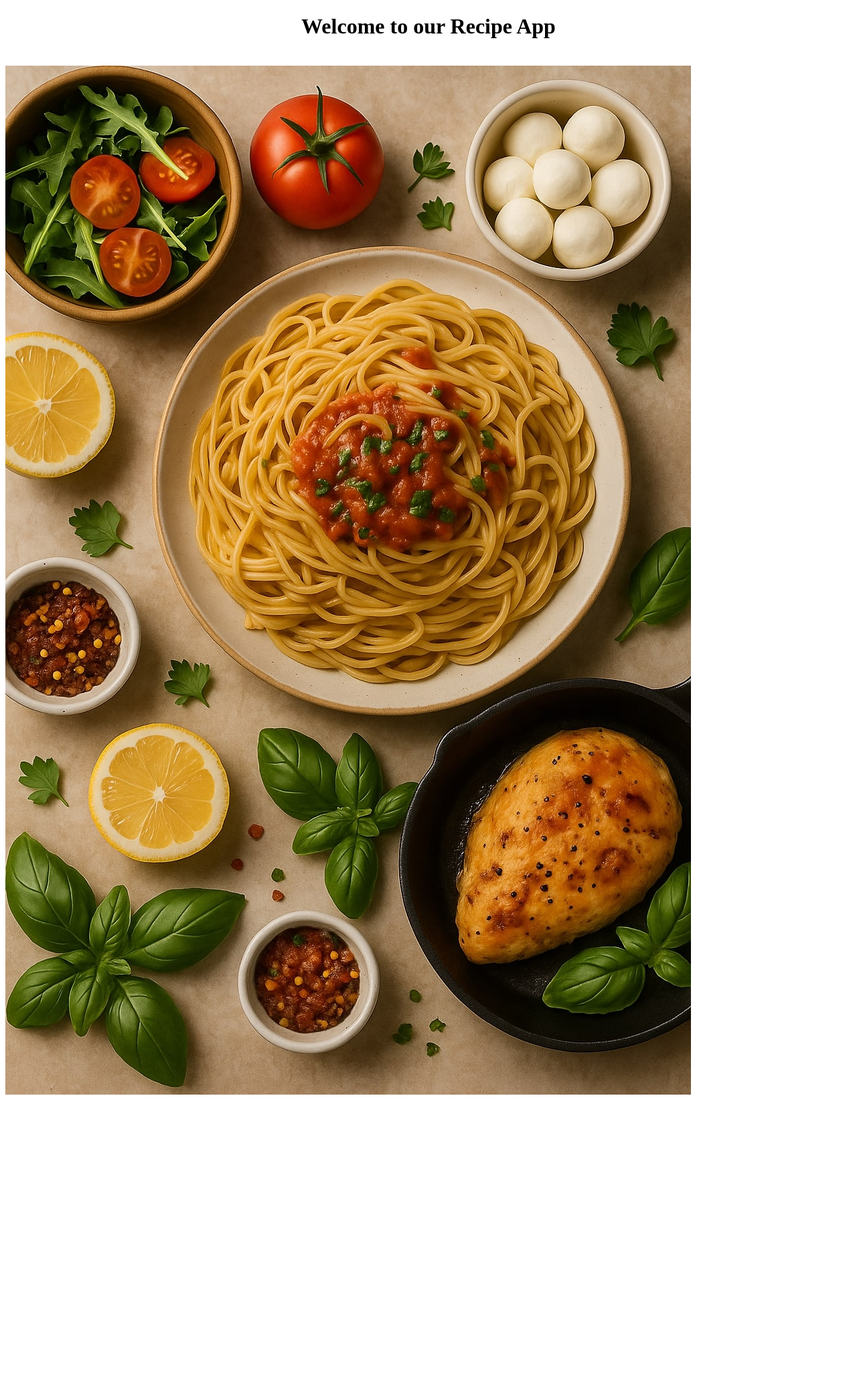
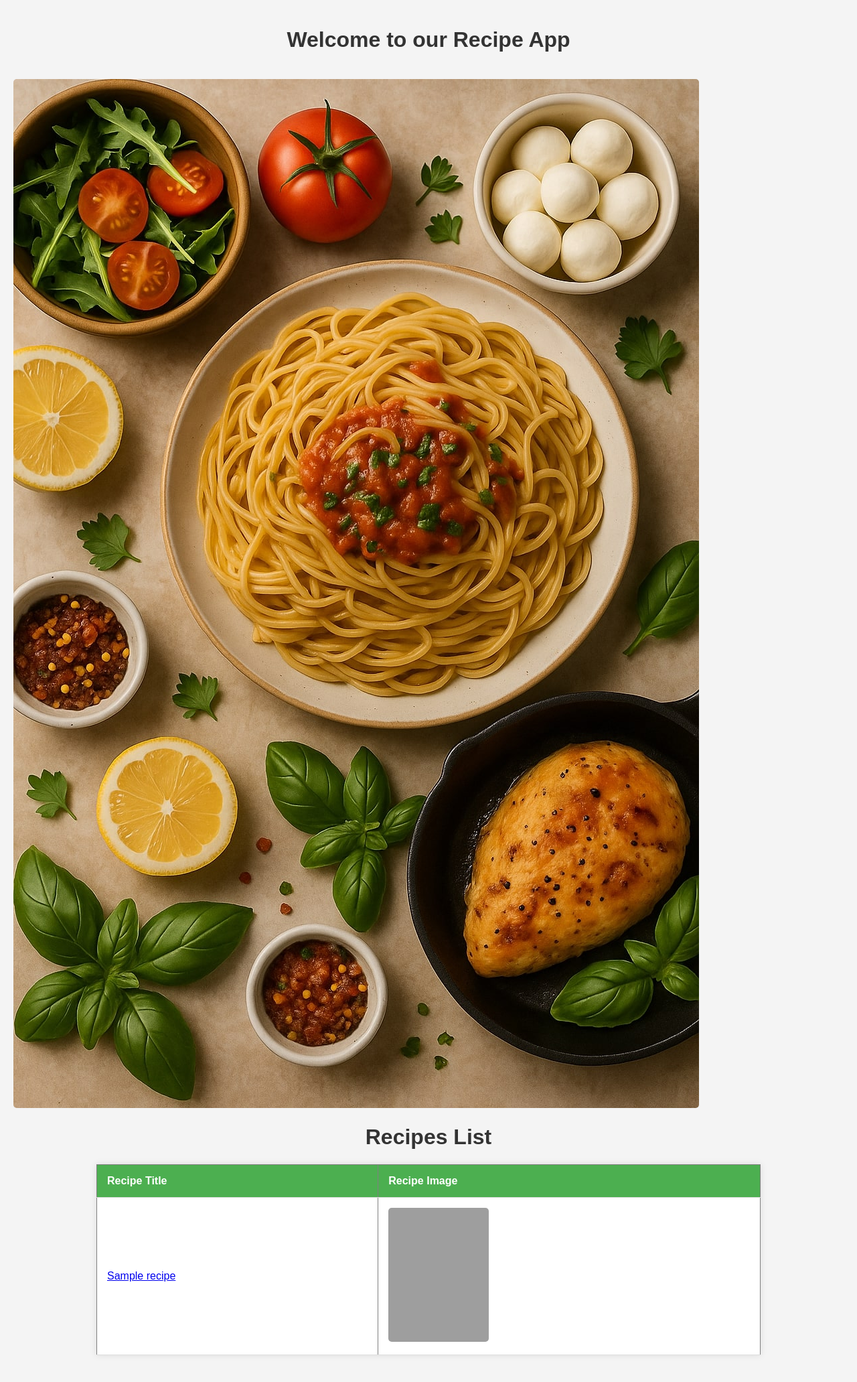
Before and after one commit to DaniEC3/JangoRecipes, a Django app: page / in a window 1280 px wide. Shown: the whole page at 67% size. Before the commit the page ends 1634 px from the top, so only its background shows below. Run offline with Django 5.2, Linux system fonts and the light colour scheme; tables that the repository leaves empty hold one stand-in row (values such as "Sample post"); grey boxes are pictures that could not be loaded.

Commit message:
Add recipe list view, styling, and absolute URL
Introduces a styled recipe list table to the home page using a new CSS file, switches the home view to a class-based ListView, and adds get_absolute_url to the Recipe model for detail links. Updates URLs and tests accordingly, and adds a new recipe image.

```diff
--- a/src/recipes/models.py
+++ b/src/recipes/models.py
@@ -1,5 +1,6 @@
 from django.db import models
 from django.contrib.auth.models import User
+from django.shortcuts import reverse
 
 # Create your models here.
 
@@ -23,6 +24,8 @@ class Recipe(models.Model):
             return 'Intermediate'
         else:
             return 'Hard'
+    def get_absolute_url(self):
+        return reverse('recipes:detail', kwargs={'id': self.pk})
 
     def __str__(self):
         return self.name
--- /dev/null
+++ b/src/recipes/static/recipes/css/styles.css
@@ -0,0 +1,39 @@
+body {
+    font-family: Arial, sans-serif;
+    background-color: #f4f4f4;
+    margin: 0;
+    padding: 20px;
+}
+
+h1 {
+    color: #333;
+    text-align: center;
+}
+
+table {
+    width: 80%;
+    margin: 20px auto;
+    border-collapse: collapse;
+    background-color: #fff;
+    box-shadow: 0 0 10px rgba(0, 0, 0, 0.1);
+}
+
+th,
+td {
+    padding: 15px;
+    text-align: left;
+    border-bottom: 1px solid #ddd;
+}
+
+th {
+    background-color: #4CAF50;
+    color: white;
+}
+
+tr:hover {
+    background-color: #f5f5f5;
+}
+
+img {
+    border-radius: 5px;
+}
--- a/src/recipes/templates/recipes/home.html
+++ b/src/recipes/templates/recipes/home.html
@@ -2,14 +2,32 @@
 
 <!DOCTYPE html>
 <html>
-<title>
-    Recipe App Home
-</title>
+
+<head>
+    <title>Recipe App Home</title>
+    <link rel="stylesheet" type="text/css" href="{% static 'recipes/css/styles.css' %}">
+</head>
 
 <body>
     <h1 style="text-align:center">Welcome to our Recipe App</h1>
     <br>
     <img src="{% static 'recipes/images/recipe.jpg' %}" alt="home" width="full" height="full">
+    <h1>Recipes List</h1>
+
+    <table border="1" cellpadding="5" cellspacing="5">
+        <tr>
+            <th>Recipe Title</th>
+            <th>Recipe Image</th>
+        </tr>
+        {% for object in object_list %}
+        <tr>
+            <td>
+                <a href="{{ object.get_absolute_url }}">{{ object.name }}</a>
+            </td>
+            <td><img src="{{object.pic.url}}" width="150" height="200" /></td>
+        </tr>
+        {% endfor %}
+    </table>
 </body>
 
 </html>
--- a/src/recipes/urls.py
+++ b/src/recipes/urls.py
@@ -1,9 +1,9 @@
 from django.urls import path
-from .views import home
-from .views import details
+from .views import Home
+from .views import Details
 
 app_name = 'recipes'
 urlpatterns = [
-   path('', home),
-   path('recipe/<int:id>', details),
+   path('', Home.as_view(), name='home'),
+   path('recipe/<int:id>', Details, name='detail'),
 ]
--- a/src/recipes/views.py
+++ b/src/recipes/views.py
@@ -1,10 +1,12 @@
 from django.shortcuts import render, get_object_or_404
 from .models import Recipe
+from django.views.generic import ListView
 
 # Create your views here.
-def home(request):
-   return render(request, 'recipes/home.html')
+class Home(ListView):
+   model = Recipe
+   template_name = 'recipes/home.html'
 
-def details(request, id):
+def Details(request, id):
    recipe = get_object_or_404(Recipe, pk=id)
    return render(request, 'recipes/recipe_detail.html', {'recipe': recipe})
```
Also changed, not shown: src/recipes/tests.py (+15 -0 lines), src/media/recipe_pics/20251128_2118_Delicious_Banana_Split_simple_compose_01kb6pcadpej6reby8z71g1dsr.png (added), 1 other file.
